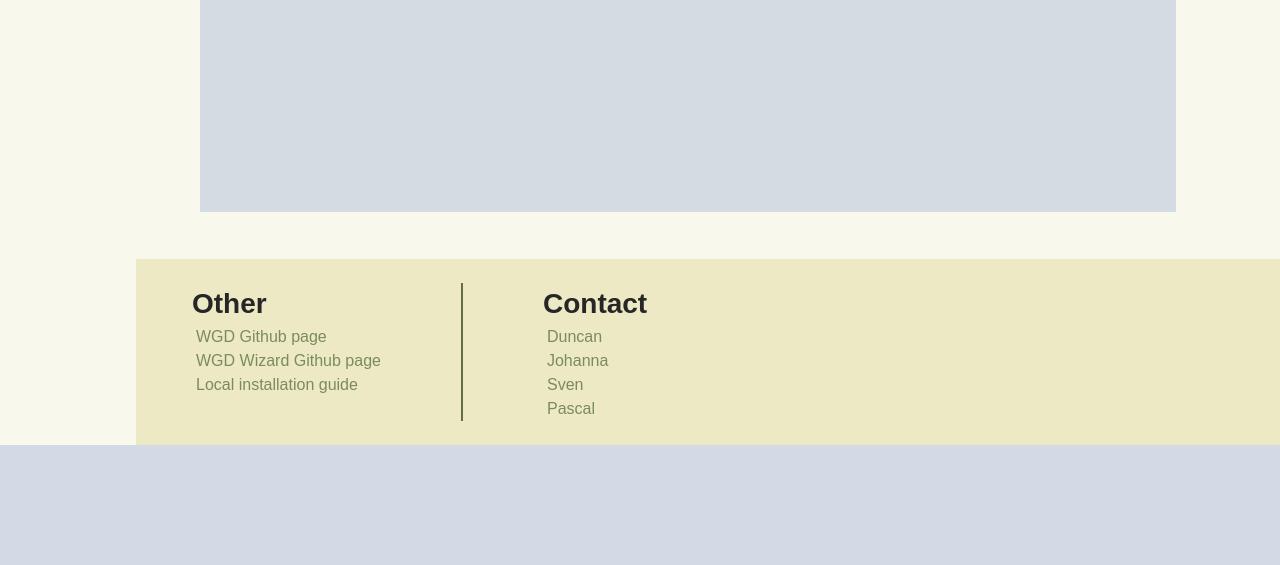
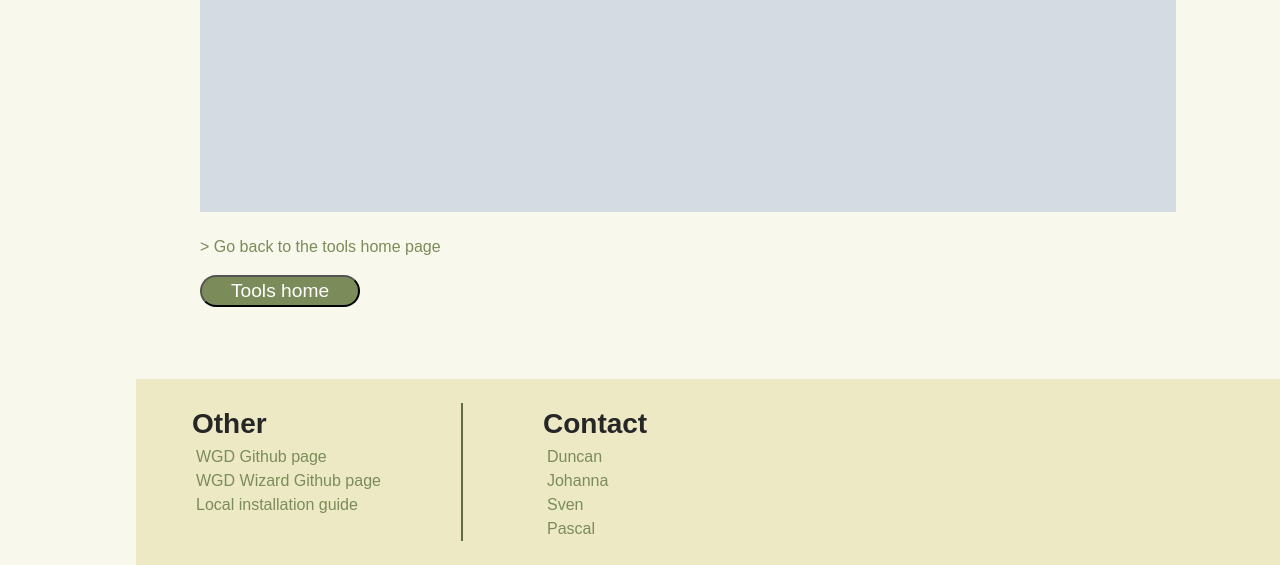
Before and after one commit to Dunc4nNT/bit, a Flask app: template bit/templates/tools/viz_results.html in a window 1280 px wide. Shown: the part 809-1374 px from the top of the page. Before the commit the page ends 1254 px from the top, so only its background shows below. Run offline with Flask 3, Linux system fonts and the light colour scheme; the template is opened without the code that fills it: most values are stand-ins (such as "Sample title", 1, 10 or a date in 2020); grey boxes marked "Sample" are stand-in pictures; parts of the project's set-up code (start-up, migrations or seed data) failed here and were passed over.

Commit message:
added buttons at the results page to return to the tools home page

```diff
--- a/bit/templates/tools/dmd_results.html
+++ b/bit/templates/tools/dmd_results.html
@@ -10,4 +10,8 @@
       <li>{{ file["filename"] }}</li>
     {% endfor %}
   </ul>
+  <p> > Go back to the tools home page</p>
+  <form action="{{ url_for('tools.index') }}">
+    <input type="submit" value="Tools home" class="previous-files-button">
+  </form>
 {% endblock content %}
--- a/bit/templates/tools/ksd_results.html
+++ b/bit/templates/tools/ksd_results.html
@@ -10,4 +10,8 @@
       <li>{{ file["filename"] }}</li>
     {% endfor %}
   </ul>
+  <p> > Go back to the tools home page</p>
+  <form action="{{ url_for('tools.index') }}">
+    <input type="submit" value="Tools home" class="previous-files-button">
+  </form>
 {% endblock content %}
--- a/bit/templates/tools/viz_results.html
+++ b/bit/templates/tools/viz_results.html
@@ -10,4 +10,8 @@
       <img class="viz-image" src={{ url_for('static', filename=file['filepath']) }} />
     {% endfor %}
   </ul>
+  <p> > Go back to the tools home page</p>
+  <form action="{{ url_for('tools.index') }}">
+    <input type="submit" value="Tools home" class="previous-files-button">
+  </form>
 {% endblock content %}
```
